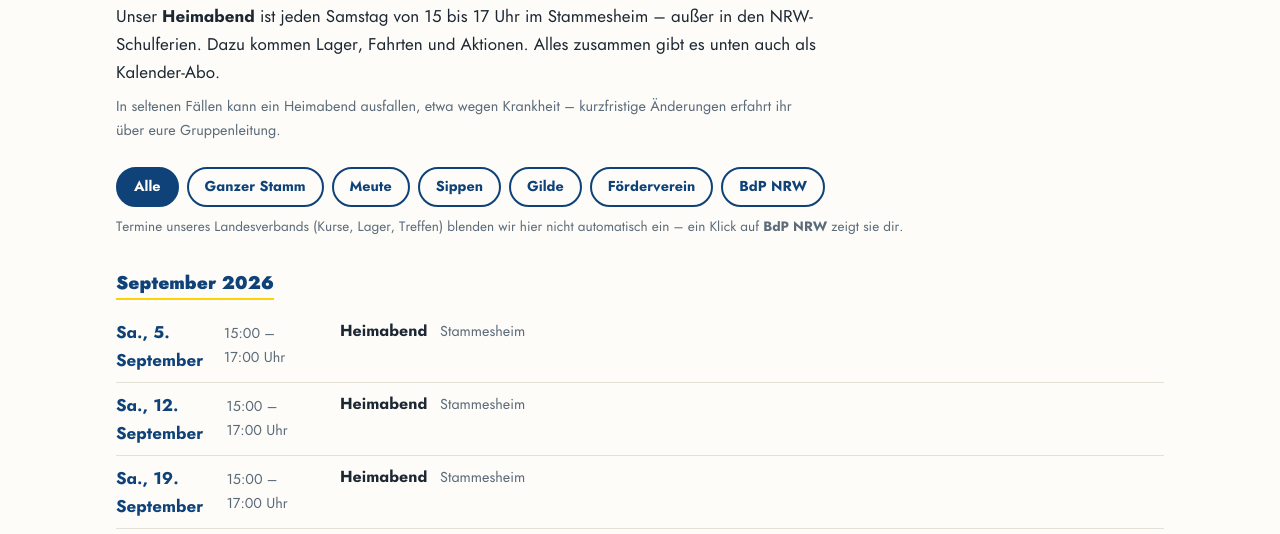
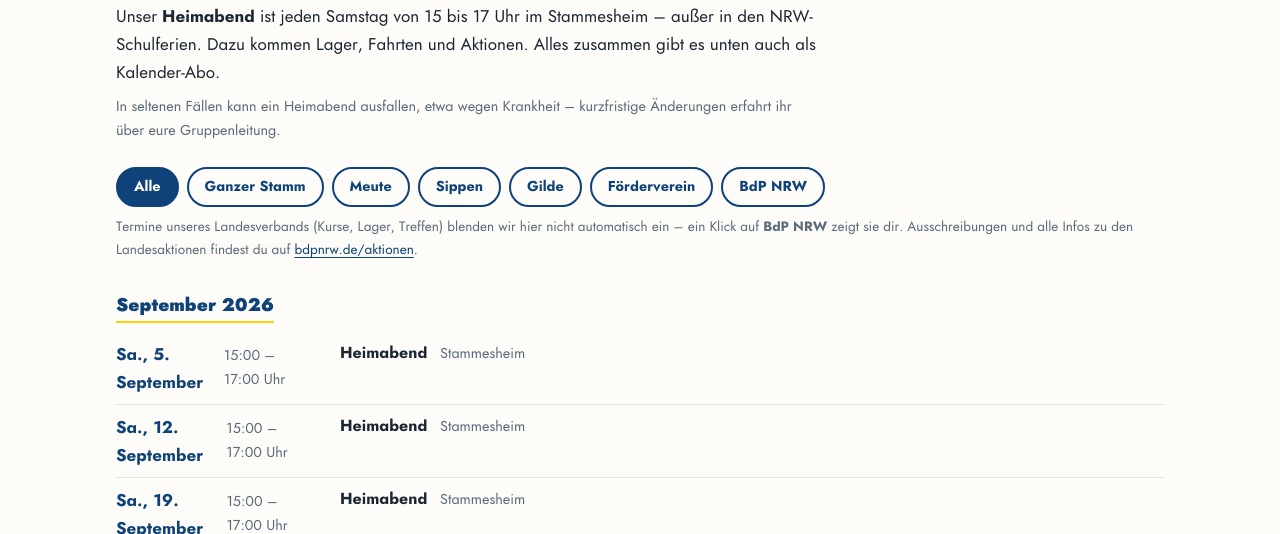
Before and after one commit to marschit/stamm-hubertus-website, an Astro site: page /termine in a window 1280 px wide. Shown: the part 262-796 px from the top of the page. Built offline with nearby package versions, Linux system fonts and the light colour scheme; Astro itself is replaced by a stand-in of ours.

Commit message:
Terminseite: Link zu bdpnrw.de/aktionen im LV-Hinweis
Co-Authored-By: Claude Fable 5 <noreply@anthropic.com>

```diff
--- a/src/pages/termine.astro
+++ b/src/pages/termine.astro
@@ -72,6 +72,8 @@ const webcalUrl = feedUrl.replace(/^https?:/, 'webcal:');
       <p class="lv-hinweis">
         Termine unseres Landesverbands (Kurse, Lager, Treffen) blenden wir hier
         nicht automatisch ein – ein Klick auf <strong>BdP NRW</strong> zeigt sie dir.
+        Ausschreibungen und alle Infos zu den Landesaktionen findest du auf
+        <a href="https://bdpnrw.de/aktionen/">bdpnrw.de/aktionen</a>.
       </p>
 
       <div class="termine">
```
